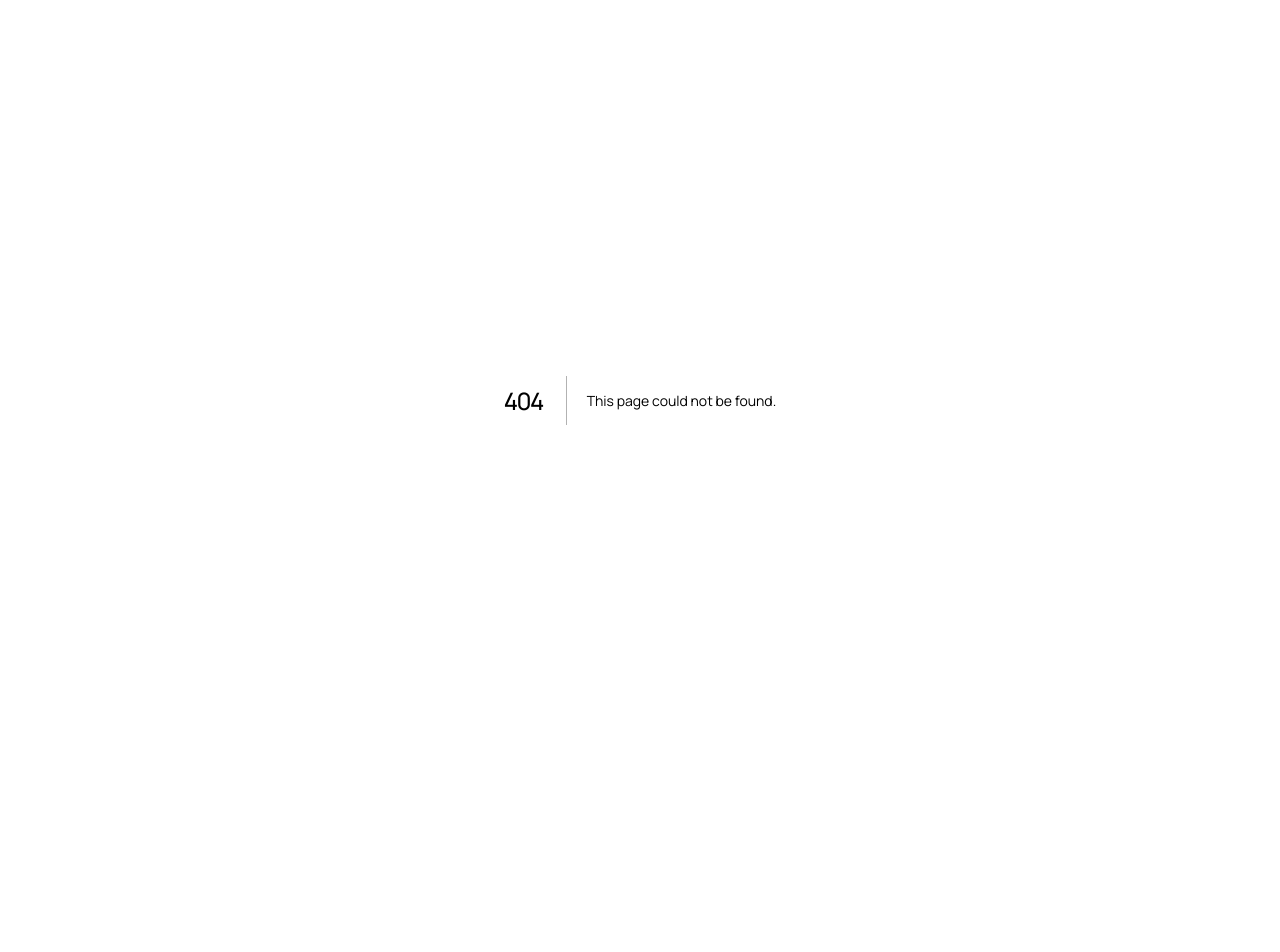
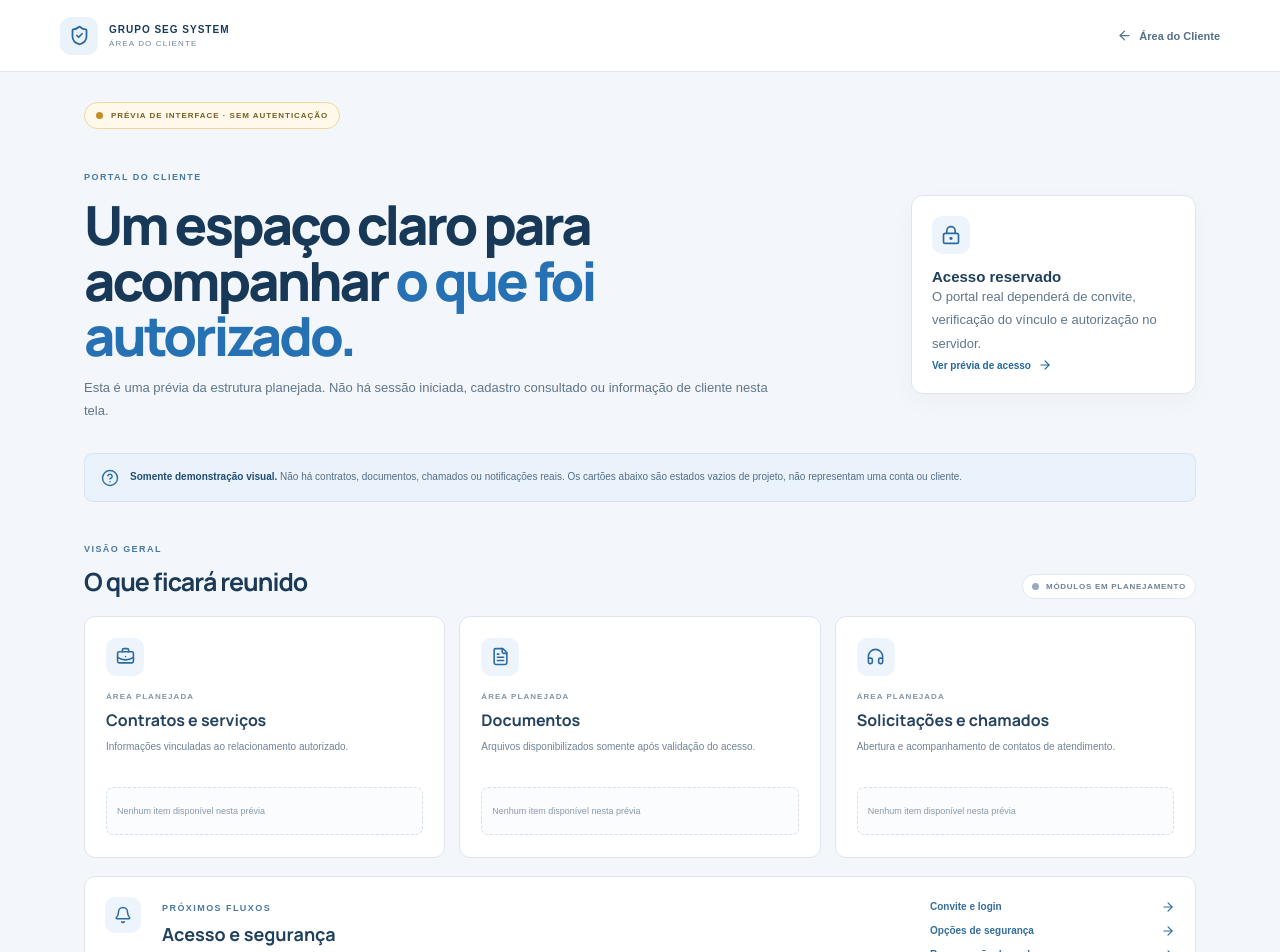
Before and after one commit to berger33/gruposegsystemseguranca, a Next.js app: page /cliente/painel in a window 1280 px wide. Before the commit this address had no page. Shown: the top 952 px of the page. Before the commit the page ends 800 px from the top, so only its background shows below. Built offline with nearby package versions, Linux system fonts and the light colour scheme.

Commit message:
feat: add client portal dashboard preview
Co-authored-by: arena-agent <297053741+arena-agent@users.noreply.github.com>

```diff
--- a/src/app/cliente/page.tsx
+++ b/src/app/cliente/page.tsx
@@ -41,6 +41,7 @@ export default function ClientPortalPage() {
           <Link className={styles.recoveryLink} href="/cliente/seguranca">Ver prévia de autenticação em duas etapas <ArrowRight size={13} /></Link>
           <Link className={styles.recoveryLink} href="/cliente/acesso">Ver prévia de login e cadastro por convite <ArrowRight size={13} /></Link>
           <Link className={styles.recoveryLink} href="/cliente/alterar-email">Ver prévia de troca de e-mail <ArrowRight size={13} /></Link>
+          <Link className={styles.recoveryLink} href="/cliente/painel">Ver prévia do painel do cliente <ArrowRight size={13} /></Link>
           <span className={styles.status}><i /> EM PREPARAÇÃO</span>
         </aside>
       </section>
--- /dev/null
+++ b/src/app/cliente/painel/page.tsx
@@ -0,0 +1,93 @@
+import type { Metadata } from "next";
+import Link from "next/link";
+import { ArrowLeft, ArrowRight, Bell, BriefcaseBusiness, CircleHelp, FileText, Headphones, LockKeyhole, ShieldCheck } from "lucide-react";
+import styles from "./ClientDashboard.module.css";
+
+export const metadata: Metadata = {
+  title: "Prévia do portal do cliente | Grupo SEG System",
+  description: "Protótipo visual da futura área reservada do cliente.",
+};
+
+const emptyModules = [
+  {
+    title: "Contratos e serviços",
+    description: "Informações vinculadas ao relacionamento autorizado.",
+    icon: BriefcaseBusiness,
+  },
+  {
+    title: "Documentos",
+    description: "Arquivos disponibilizados somente após validação do acesso.",
+    icon: FileText,
+  },
+  {
+    title: "Solicitações e chamados",
+    description: "Abertura e acompanhamento de contatos de atendimento.",
+    icon: Headphones,
+  },
+];
+
+export default function ClientDashboardPreviewPage() {
+  return (
+    <main className={styles.page}>
+      <header className={styles.header}>
+        <Link className={styles.brand} href="/cliente" aria-label="Voltar à Área do Cliente">
+          <span className={styles.brandMark}><ShieldCheck size={21} /></span>
+          <span><strong>GRUPO SEG SYSTEM</strong><small>ÁREA DO CLIENTE</small></span>
+        </Link>
+        <Link className={styles.back} href="/cliente"><ArrowLeft size={15} /> Área do Cliente</Link>
+      </header>
+
+      <section className={styles.content}>
+        <div className={styles.previewTag}><span /> PRÉVIA DE INTERFACE · SEM AUTENTICAÇÃO</div>
+        <div className={styles.hero}>
+          <div>
+            <span className={styles.eyebrow}>PORTAL DO CLIENTE</span>
+            <h1>Um espaço claro para acompanhar <em>o que foi autorizado.</em></h1>
+            <p>Esta é uma prévia da estrutura planejada. Não há sessão iniciada, cadastro consultado ou informação de cliente nesta tela.</p>
+          </div>
+          <div className={styles.secureCard}>
+            <span className={styles.secureIcon}><LockKeyhole size={20} /></span>
+            <strong>Acesso reservado</strong>
+            <p>O portal real dependerá de convite, verificação do vínculo e autorização no servidor.</p>
+            <Link href="/cliente/acesso">Ver prévia de acesso <ArrowRight size={14} /></Link>
+          </div>
+        </div>
+
+        <div className={styles.notice} role="note">
+          <CircleHelp size={18} />
+          <p><strong>Somente demonstração visual.</strong> Não há contratos, documentos, chamados ou notificações reais. Os cartões abaixo são estados vazios de projeto, não representam uma conta ou cliente.</p>
+        </div>
+
+        <div className={styles.sectionTitle}>
+          <div><span className={styles.eyebrow}>VISÃO GERAL</span><h2>O que ficará reunido</h2></div>
+          <span className={styles.status}><i /> MÓDULOS EM PLANEJAMENTO</span>
+        </div>
+
+        <section className={styles.moduleGrid} aria-label="Módulos planejados do portal">
+          {emptyModules.map(({ title, description, icon: Icon }) => (
+            <article className={styles.moduleCard} key={title}>
+              <span className={styles.moduleIcon}><Icon size={19} /></span>
+              <span className={styles.moduleLabel}>ÁREA PLANEJADA</span>
+              <h3>{title}</h3>
+              <p>{description}</p>
+              <div className={styles.emptyState}><span>Nenhum item disponível nesta prévia</span></div>
+            </article>
+          ))}
+        </section>
+
+        <section className={styles.bottomPanel}>
+          <div className={styles.bottomIcon}><Bell size={18} /></div>
+          <div><span className={styles.eyebrow}>PRÓXIMOS FLUXOS</span><h2>Acesso e segurança</h2><p>As telas demonstrativas de convite, login, recuperação e segurança continuam disponíveis para revisão. Não use credenciais reais.</p></div>
+          <div className={styles.links}>
+            <Link href="/cliente/acesso">Convite e login <ArrowRight size={14} /></Link>
+            <Link href="/cliente/seguranca">Opções de segurança <ArrowRight size={14} /></Link>
+            <Link href="/cliente/recuperar-senha">Recuperação de senha <ArrowRight size={14} /></Link>
+            <Link href="/cliente/alterar-email">Troca de e-mail <ArrowRight size={14} /></Link>
+          </div>
+        </section>
+
+        <footer className={styles.footer}><span>Prévia de desenvolvimento · sem persistência ou dados reais</span><Link href="/cliente">Voltar à apresentação do portal <ArrowLeft size={13} /></Link></footer>
+      </section>
+    </main>
+  );
+}
```
Also changed, not shown: src/app/cliente/painel/ClientDashboard.module.css (added), 1 other file (tests, documents, lock files or other folders).
